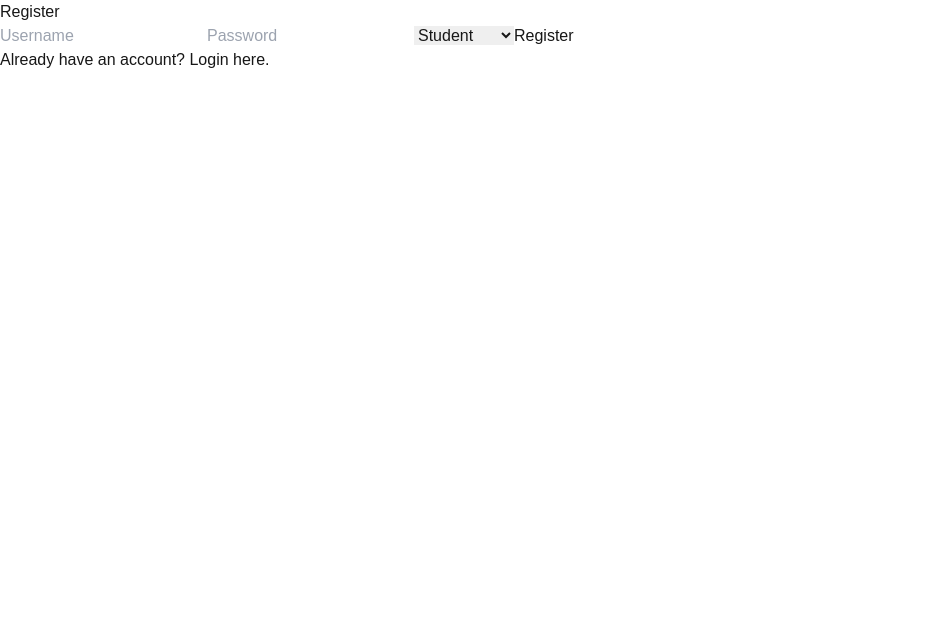
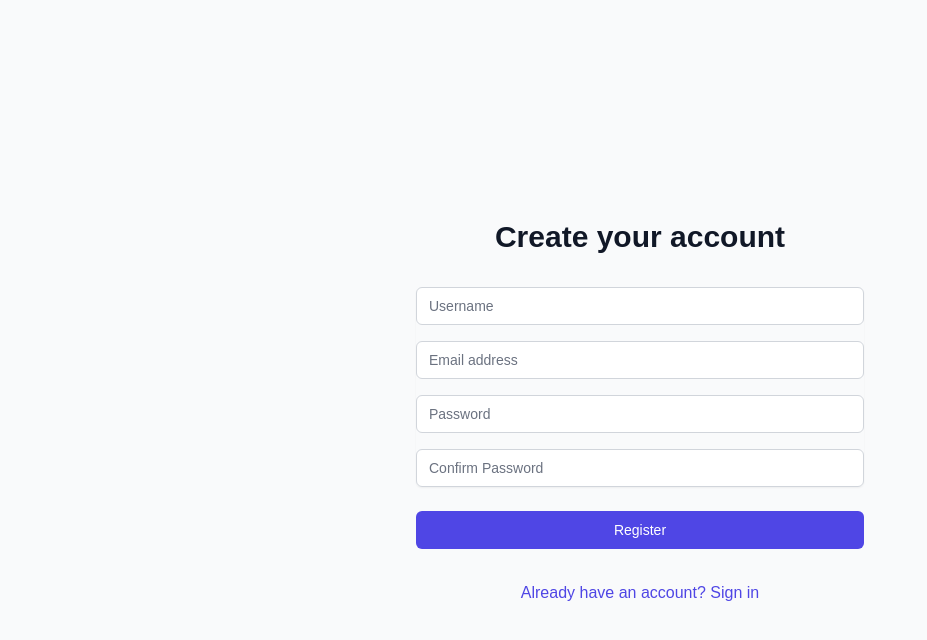
Before and after one commit to Mgtsampayan/rbac, a Next.js app in the folder frontend/: page /register in a window 1280 px wide. Shown: the top 640 px of the page, without its empty margins (0-927 px from the left). Built offline with nearby package versions, Linux system fonts and the light colour scheme; no server answers.

Commit message:
Refactor RegisterPage to use useAuth for registration and enhance UI with improved form handling and error display

```diff
--- a/frontend/app/register/page.tsx
+++ b/frontend/app/register/page.tsx
@@ -1,67 +1,138 @@
-'use client'; // Mark this as a Client Component
+'use client';
 
 import { useState } from 'react';
-import { useRouter } from 'next/navigation';
-import apiClient from '../utils/apiClient';
+// import { useRouter } from 'next/navigation';
+import { useAuth } from '../utils/userContext';
+import Link from 'next/link';
 
-export default function Register() {
-    const [username, setUsername] = useState<string>('');
-    const [password, setPassword] = useState<string>('');
-    const [role, setRole] = useState<string>('student'); // Default role
-    const [error, setError] = useState<string | null>(null);
-    const router = useRouter();
+export default function RegisterPage() {
+    // const router = useRouter();
+    const { register, error, clearError } = useAuth(); // Include clearError
+    const [formData, setFormData] = useState({
+        username: '',
+        email: '',
+        password: '',
+        confirmPassword: ''
+    });
+    const [formError, setFormError] = useState('');
 
     const handleSubmit = async (e: React.FormEvent) => {
         e.preventDefault();
-        setError(null);
+        setFormError('');
+        clearError(); // Clear any previous auth errors
+
+        if (formData.password !== formData.confirmPassword) {
+            setFormError('Passwords do not match');
+            return;
+        }
 
         try {
-            const res = await apiClient.post('/auth/register', { username, password, role });
-            console.log(res.data.message); // "User registered successfully."
-            router.push('/login'); // Redirect to login page after successful registration
+            await register({
+                username: formData.username,
+                email: formData.email,
+                password: formData.password
+            });
+            // router.push('/dashboard'); // Redirection is handled in userContext
         } catch (err) {
-            console.log(err);
-            setError('Registration failed. Please try again.');
+            console.error('Registration failed:', err);
+            // Error is now handled and displayed by the AuthContext
         }
     };
 
+    const handleChange = (e: React.ChangeEvent<HTMLInputElement>) => {
+        setFormData({
+            ...formData,
+            [e.target.name]: e.target.value
+        });
+    };
+
     return (
+        <div className="min-h-screen flex items-center justify-center bg-gray-50 py-12 px-4 sm:px-6 lg:px-8">
+            <div className="max-w-md w-full space-y-8">
                 <div>
-            <h1>Register</h1>
-            {error && <p style={{ color: 'red' }}>{error}</p>}
-            <form onSubmit={handleSubmit}>
+                    <h2 className="mt-6 text-center text-3xl font-extrabold text-gray-900">
+                        Create your account
+                    </h2>
+                </div>
+                {(error || formError) && (
+                    <div className="bg-red-100 border border-red-400 text-red-700 px-4 py-3 rounded relative" role="alert">
+                        <span className="block sm:inline">{error || formError}</span>
+                        <span className="absolute top-0 bottom-0 right-0 px-4 py-3 cursor-pointer" onClick={clearError}> {/* Make clickable */}
+                            <svg className="fill-current h-6 w-6 text-red-500" role="button" xmlns="http://www.w3.org/2000/svg" viewBox="0 0 20 20"><title>Close</title><path d="M14.348 14.849a1.2 1.2 0 0 1-1.697 0L10 11.819l-2.651 3.029a1.2 1.2 0 1 1-1.697-1.697L8.303 10l-2.651-3.031a1.2 1.2 0 1 1 1.697-1.697L10 8.183l2.651-3.031a1.2 1.2 0 1 1 1.697 1.697L11.697 10l2.651 3.031z"/></svg>
+                        </span>
+                    </div>
+                )}
+                <form className="mt-8 space-y-6" onSubmit={handleSubmit}>
+                    <div className="rounded-md shadow-sm space-y-4">
+                        <div>
+                            <label htmlFor="username" className="sr-only">Username</label>
                             <input
+                                id="username"
+                                name="username"
                                 type="text"
+                                required
+                                className="appearance-none rounded-md relative block w-full px-3 py-2 border border-gray-300 placeholder-gray-500 text-gray-900 focus:outline-none focus:ring-indigo-500 focus:border-indigo-500 sm:text-sm"
                                 placeholder="Username"
-                    value={username}
-                    onChange={(e) => setUsername(e.target.value)}
+                                value={formData.username}
+                                onChange={handleChange}
+                            />
+                        </div>
+                        <div>
+                            <label htmlFor="email" className="sr-only">Email address</label>
+                            <input
+                                id="email"
+                                name="email"
+                                type="email"
                                 required
+                                className="appearance-none rounded-md relative block w-full px-3 py-2 border border-gray-300 placeholder-gray-500 text-gray-900 focus:outline-none focus:ring-indigo-500 focus:border-indigo-500 sm:text-sm"
+                                placeholder="Email address"
+                                value={formData.email}
+                                onChange={handleChange}
                             />
+                        </div>
+                        <div>
+                            <label htmlFor="password" className="sr-only">Password</label>
                             <input
+                                id="password"
+                                name="password"
                                 type="password"
+                                required
+                                className="appearance-none rounded-md relative block w-full px-3 py-2 border border-gray-300 placeholder-gray-500 text-gray-900 focus:outline-none focus:ring-indigo-500 focus:border-indigo-500 sm:text-sm"
                                 placeholder="Password"
-                    value={password}
-                    onChange={(e) => setPassword(e.target.value)}
+                                value={formData.password}
+                                onChange={handleChange}
+                            />
+                        </div>
+                        <div>
+                            <label htmlFor="confirmPassword" className="sr-only">Confirm Password</label>
+                            <input
+                                id="confirmPassword"
+                                name="confirmPassword"
+                                type="password"
                                 required
+                                className="appearance-none rounded-md relative block w-full px-3 py-2 border border-gray-300 placeholder-gray-500 text-gray-900 focus:outline-none focus:ring-indigo-500 focus:border-indigo-500 sm:text-sm"
+                                placeholder="Confirm Password"
+                                value={formData.confirmPassword}
+                                onChange={handleChange}
                             />
-                <select
-                    value={role}
-                    onChange={(e) => setRole(e.target.value)}
-                    required
+                        </div>
+                    </div>
+
+                    <div>
+                        <button
+                            type="submit"
+                            className="group relative w-full flex justify-center py-2 px-4 border border-transparent text-sm font-medium rounded-md text-white bg-indigo-600 hover:bg-indigo-700 focus:outline-none focus:ring-2 focus:ring-offset-2 focus:ring-indigo-500"
                         >
-                    <option value="admin">Admin</option>
-                    <option value="student">Student</option>
-                    <option value="faculty">Faculty</option>
-                    <option value="registrar">Registrar</option>
-                    <option value="accounting">Accounting</option>
-                    <option value="hr">HR</option>
-                    <option value="parent">Parent</option>
-                </select>
-                <button type="submit">Register</button>
+                            Register
+                        </button>
+                    </div>
                 </form>
-            <p>
-                Already have an account? <a href="/login">Login here</a>.
-            </p>
+                <div className="text-center">
+                    <Link href="/login" className="text-indigo-600 hover:text-indigo-500">
+                        Already have an account? Sign in
+                    </Link>
+                </div>
+            </div>
         </div>
     );
 }
```
Lines whose indentation alone changed are shown as unchanged.
